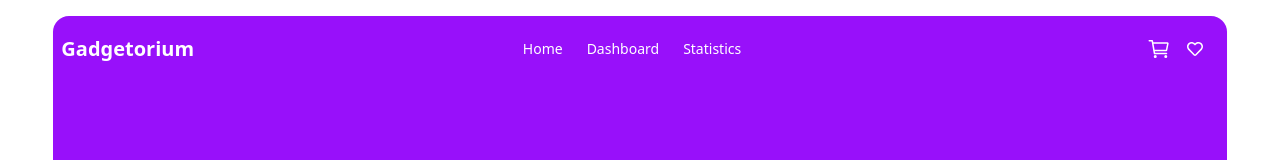
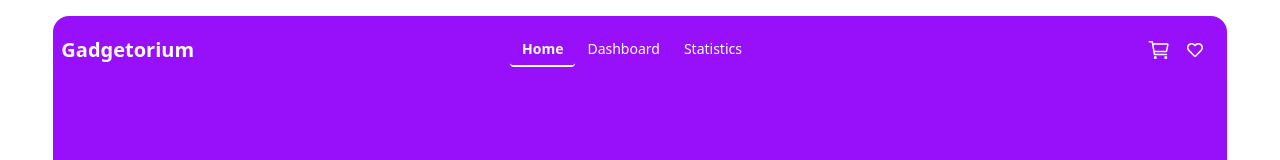
Before and after one commit to hsrokon/gadgetorium, a React (Vite) app: page / in a window 1280 px wide. Shown: the top 160 px of the page. Built offline with nearby package versions, Linux system fonts and the light colour scheme.

Commit message:
navbar active class activated with special design for home

```diff
--- a/src/components/header/Header.jsx
+++ b/src/components/header/Header.jsx
@@ -2,6 +2,7 @@ import { Link, NavLink } from "react-router-dom";
 import { IoCartOutline } from "react-icons/io5";
 import { FaRegHeart } from "react-icons/fa";
 import { useLocation } from 'react-router-dom';
+import './header.css'
 
 
 const Header = () => {
@@ -9,7 +10,11 @@ const Header = () => {
     const location = useLocation();
 
     const links = <>
-        <li><NavLink to={'/'}>Home</NavLink></li>
+        <li><NavLink to={'/'}
+        className={({isActive}) => `${isActive ?  'active-white' : ''}`}
+        >Home</NavLink></li>
+        {/* React Router passes an object to this function — we destructure it to get isActive (true if link matches current route)
+        It gives you isActive (a boolean) — true if this link matches the current route*/}
         <li><NavLink to={'/dashboard'}>Dashboard</NavLink></li>
         <li><NavLink to={'/statistics'}>Statistics</NavLink></li>
     </>
--- /dev/null
+++ b/src/components/header/header.css
@@ -0,0 +1,11 @@
+.active {
+    font-weight: bold;
+    color: #9333ea; /* purple-600 */
+    border-bottom: 2px solid #9333ea;
+  }
+
+  .active-white {
+    font-weight: bold;
+    color: white;
+    border-bottom: 2px solid white;
+  }
```
